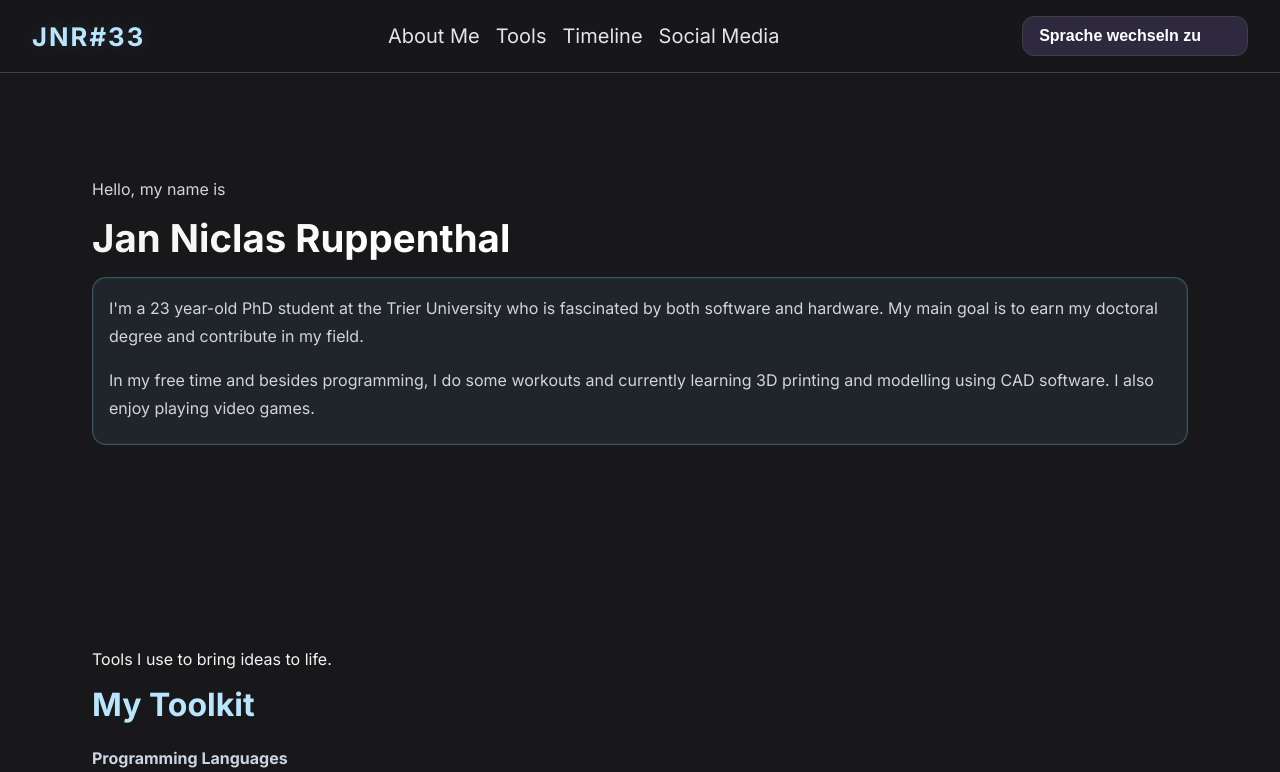
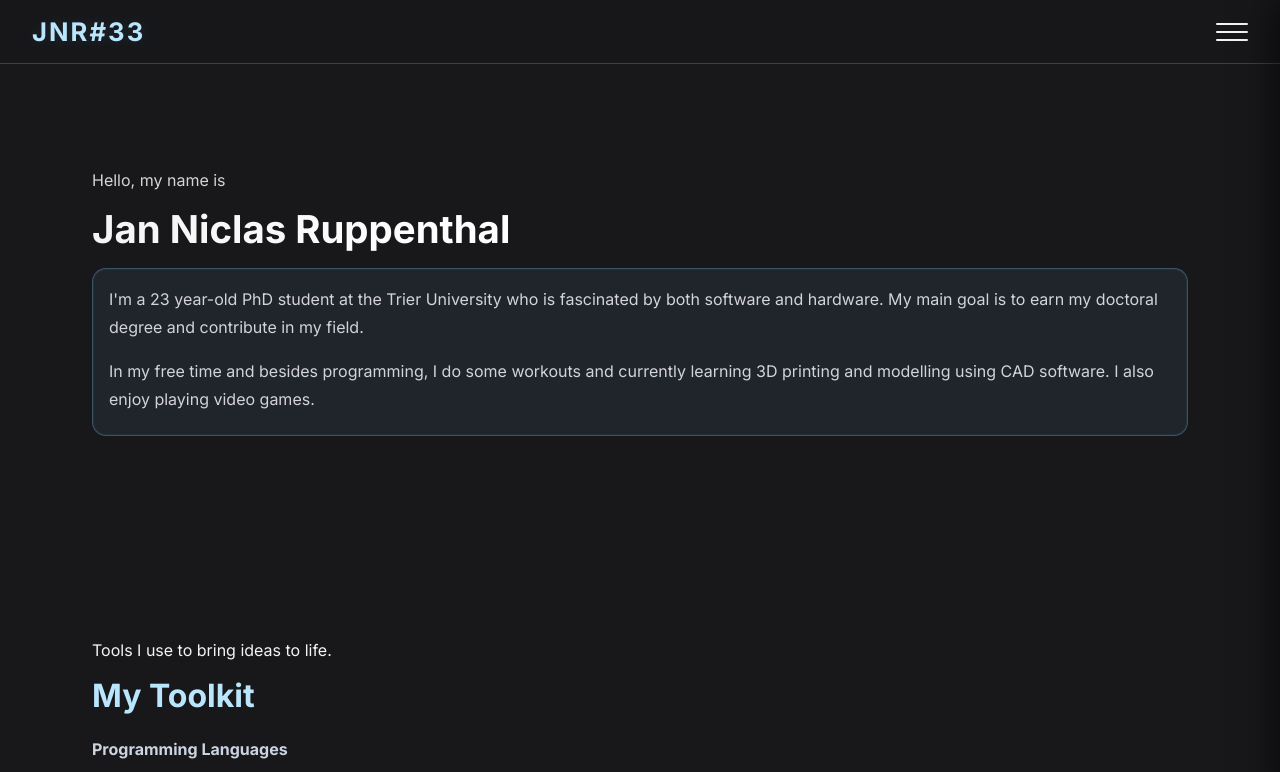
Before and after one commit to JanNiclasRuppenthal/PortfolioWebsite, a Vue app in the folder portfolio/: page / in a window 1280 px wide. Shown: the top 772 px of the page. Built offline with nearby package versions, Linux system fonts and the light colour scheme; some icons are missing.

Commit message:
Add hamburger menu

```diff
--- a/portfolio/src/App.vue
+++ b/portfolio/src/App.vue
@@ -1,5 +1,5 @@
 <script setup lang="ts">
-import { onBeforeUnmount, onMounted, ref } from 'vue'
+import { onBeforeUnmount, onMounted, ref, watch } from 'vue'
 import ChangeLanguageSection from './components/LanguageSection.vue'
 import AboutSection from './components/AboutSection.vue'
 import ToolkitSection from './components/ToolkitSection.vue'
@@ -7,6 +7,26 @@ import TimelineSection from './components/TimelineSection.vue'
 import SocialsSection from './components/SocialsSection.vue'
 
 const currentYear = new Date().getFullYear()
+
+const isMenuOpen = ref(false)
+
+const toggleMenu = () => {
+  isMenuOpen.value = !isMenuOpen.value
+}
+
+const closeMenu = () => {
+  isMenuOpen.value = false
+}
+
+watch(isMenuOpen, (isOpen) => {
+  if (isOpen) {
+    document.body.style.overflow = 'hidden'
+    document.documentElement.style.overflow = 'hidden'
+  } else {
+    document.body.style.overflow = ''
+    document.documentElement.style.overflow = ''
+  }
+})
 
 let revealObserver: IntersectionObserver | null = null
 
@@ -40,14 +60,27 @@ onBeforeUnmount(() => {
   <div class="page">
     <header class="site-header">
       <div class="brand">JNR#33</div>
-      <nav class="site-nav">
-        <a href="#about">{{ $t('siteNavAbout') }}</a>
-        <a href="#tools">{{ $t('siteNavToolkit') }}</a>
-        <a href="#timeline">{{ $t('siteNavTimeline') }}</a>
-        <a href="#socials">{{ $t('siteNavSocialMedia') }}</a>
-      </nav>
-      <ChangeLanguageSection/>
+
+      <button class="menu-toggle" @click="toggleMenu" aria-label="Toggle menu">
+        <span class="hamburger" :class="{ 'is-active': isMenuOpen }"></span>
+      </button>
     </header>
+
+    <Teleport to="body">
+      <div class="nav-overlay" :class="{ 'is-open': isMenuOpen }" @click="closeMenu"></div>
+
+      <div class="nav-container" :class="{ 'is-open': isMenuOpen }">
+        <nav class="site-nav">
+          <a href="#about" @click="closeMenu">{{ $t('siteNavAbout') }}</a>
+          <a href="#tools" @click="closeMenu">{{ $t('siteNavToolkit') }}</a>
+          <a href="#timeline" @click="closeMenu">{{ $t('siteNavTimeline') }}</a>
+          <a href="#socials" @click="closeMenu">{{ $t('siteNavSocialMedia') }}</a>
+        </nav>
+        <div class="nav-actions">
+          <ChangeLanguageSection/>
+        </div>
+      </div>
+    </Teleport>
 
     <main>
       <AboutSection id="about" />
@@ -101,6 +134,7 @@ onBeforeUnmount(() => {
 
 html {
   scroll-behavior: smooth;
+  overflow-x: hidden;
 }
 
 body {
@@ -108,6 +142,7 @@ body {
   font-family: 'Inter', Arial, sans-serif;
   background: var(--bg-base);
   color: var(--text-main);
+  overflow-x: hidden;
 }
 
 .page {
@@ -133,14 +168,117 @@ body {
   font-size: clamp(1.15rem, 2vw, 1.7rem);
   color: var(--accent-sky-soft);
   text-shadow: 0 0 16px rgba(var(--accent-sky-rgb), 0.12);
+  z-index: 31; /* Above overlay if needed */
+}
+
+.menu-toggle {
+  display: flex;
+  flex-direction: column;
+  justify-content: space-around;
+  width: 2rem;
+  height: 1.5rem;
+  background: transparent;
+  border: none;
+  cursor: pointer;
+  padding: 0;
+  z-index: 31;
+}
+
+.hamburger {
+  width: 100%;
+  height: 2px;
+  background: var(--text-main);
+  transition: all 0.3s linear;
+  position: relative;
+  border-radius: 10px;
+}
+
+.hamburger::before,
+.hamburger::after {
+  content: '';
+  position: absolute;
+  width: 100%;
+  height: 2px;
+  background: var(--text-main);
+  transition: all 0.3s linear;
+  border-radius: 10px;
+  left: 0;
+}
+
+.hamburger::before {
+  top: -8px;
+}
+
+.hamburger::after {
+  top: 8px;
+}
+
+.hamburger.is-active {
+  background: transparent;
+}
+
+.hamburger.is-active::before {
+  transform: rotate(45deg);
+  top: 0;
+}
+
+.hamburger.is-active::after {
+  transform: rotate(-45deg);
+  top: 0;
+}
+
+.nav-overlay {
+  display: block;
+  position: fixed;
+  inset: 0;
+  background: rgba(0,0,0,0.6);
+  z-index: 25;
+  opacity: 0;
+  pointer-events: none;
+  transition: opacity 0.3s ease;
+}
+
+.nav-overlay.is-open {
+  opacity: 1;
+  pointer-events: auto;
+}
+
+.nav-container {
+  display: flex;
+  position: fixed;
+  top: 0;
+  bottom: 0;
+  right: 0;
+  transform: translateX(100%);
+  width: 280px;
+  background: var(--bg-surface);
+  border-left: 1px solid var(--border-main);
+  flex-direction: column;
+  align-items: flex-start;
+  justify-content: flex-start;
+  padding: 5rem 2rem 2rem;
+  gap: 2rem;
+  z-index: 30;
+  transition: transform 0.3s ease;
+  box-shadow: -10px 0 30px rgba(0,0,0,0.5);
+  overflow-y: auto;
+}
+
+.nav-container.is-open {
+  transform: translateX(0);
 }
 
 .site-nav {
   display: flex;
-  gap: 1rem;
+  flex-direction: column;
+  width: 100%;
 }
 
 .site-nav a {
+  display: block;
+  width: 100%;
+  padding: 0.75rem 0;
+  border-bottom: 1px solid var(--border-main);
   color: var(--text-secondary);
   text-decoration: none;
   font-size: 1.25rem;
@@ -292,19 +430,6 @@ h2 {
 }
 
 @media (max-width: 480px) {
-  .site-header {
-    flex-wrap: wrap;
-    gap: 0.7rem;
-  }
-
-  .site-nav {
-    gap: 0.7rem;
-  }
-
-  .site-nav a {
-    font-size: 0.88rem;
-  }
-
   .tool-grid {
     grid-template-columns: 1fr;
   }
--- a/portfolio/src/components/TimelineSection.vue
+++ b/portfolio/src/components/TimelineSection.vue
@@ -144,18 +144,22 @@
   justify-content: center;
 }
 
+.timeline-buttons {
+  display: flex;
+  flex-wrap: wrap;
+  justify-content: center;
+  gap: 1rem;
+}
+
 .btn-timeline {
   background: rgba(var(--accent-purple-rgb), 0.16);
   color: var(--accent-purple-soft);
   border-color: rgba(var(--accent-purple-rgb), 0.5);
-  display: flex;
+  display: inline-flex;
   justify-content: center;
-  display: inline-block;
-  margin-left: auto;
-  margin-right: auto;
+  align-items: center;
   width: max-content;
   margin-top: 1.5rem;
-  margin-inline: 1.5rem;
 }
 
 .btn-timeline:hover {
@@ -263,4 +267,11 @@
 /* Transitions */
 .fade-enter-active, .fade-leave-active { transition: opacity 0.3s ease; }
 .fade-enter-from, .fade-leave-to { opacity: 0; }
+
+@media (max-width: 760px) {
+  .timeline-image {
+    height: auto;
+    aspect-ratio: 16 / 9;
+  }
+}
 </style>
```
